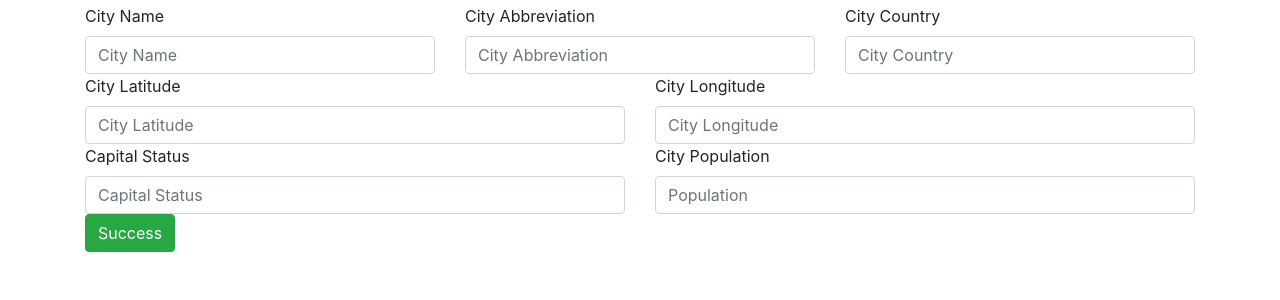
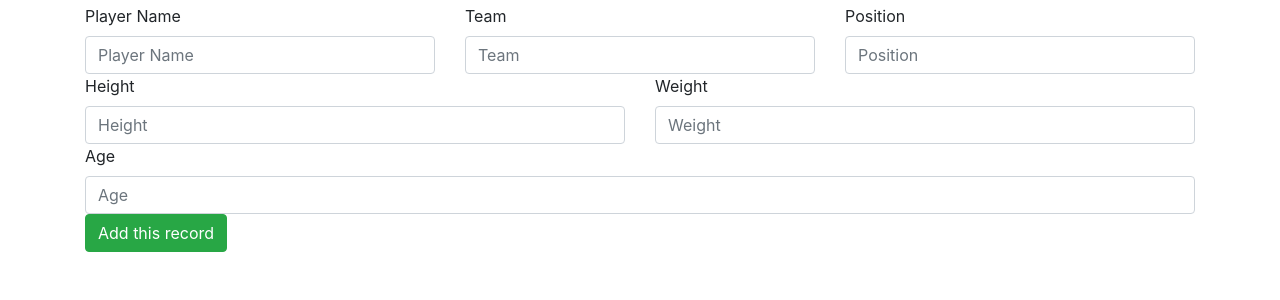
Before and after one commit to mcp48/IS601-Project3, a Flask app: page /player/new in a window 1280 px wide. Shown: the part 56-356 px from the top of the page. Run offline with Flask 2, Linux system fonts and the light colour scheme; some libraries are stand-ins or nearby versions.

Commit message:
Feature: Updated new template for new data

```diff
--- a/app/templates/new.html
+++ b/app/templates/new.html
@@ -1,45 +1,40 @@
 {% extends "layout.html" %}
 {% block content %}
-<form action="/cities/new" method="POST">
-    <div class="row">
+<form action="/player/new" method="POST">
+        <div class="row">
         <div class="col">
-            <label for="fldName">City Name</label>
-            <input id="fldName" type="text" class="form-control" placeholder="City Name" name="fldName">
+            <label for="plName">Player Name</label>
+            <input id="plName" type="text" class="form-control" placeholder="Player Name" name="plName">
         </div>
         <div class="col">
-            <label for="fldAbbreviation">City Abbreviation</label>
-            <input id="fldAbbreviation" type="text" class="form-control" placeholder="City Abbreviation"
-                   name="fldAbbreviation">
+            <label for="plTeam">Team</label>
+            <input id="plTeam" type="text" class="form-control" placeholder="Team"
+                   name="plTeam">
         </div>
         <div class="col">
-            <label for="fldCountry">City Country</label>
-            <input id="fldCountry" type="text" class="form-control" placeholder="City Country" name="fldCountry">
+            <label for="plPosition">Position</label>
+            <input id="plPosition" type="text" class="form-control" placeholder="Position" name="plPosition">
         </div>
     </div>
 
     <div class="row">
         <div class="col">
-            <label for="fldLat">City Latitude</label>
-            <input id="fldLat" type="text" class="form-control" placeholder="City Latitude" name="fldLat">
+            <label for="plHeight">Height</label>
+            <input id="plHeight" type="text" class="form-control" placeholder="Height" name="plHeight">
         </div>
         <div class="col">
-            <label for="fldlong">City Longitude</label>
-            <input id="fldlong" type="text" class="form-control" placeholder="City Longitude" name="fldLong">
+            <label for="plWeight">Weight</label>
+            <input id="plWeight" type="text" class="form-control" placeholder="Weight" name="plWeight">
         </div>
     </div>
     <div class="row">
         <div class="col">
-            <label for="fldCapitalStatus">Capital Status</label>
+            <label for="plAge">Age</label>
 
-            <input id="fldCapitalStatus" type="text" class="form-control" placeholder="Capital Status "
-                   name="fldCapitalStatus">
-        </div>
-        <div class="col">
-            <label for="fldPopulation">City Population</label>
-            <input id="fldPopulation" type="text" class="form-control" placeholder="Population" name="fldPopulation">
+            <input id="plAge" type="text" class="form-control" placeholder="Age" name="plAge">
         </div>
     </div>
-    <button type="submit" class="btn btn-success">Success</button>
+    <button type="submit" class="btn btn-success">Add this record</button>
 
 </form>
 
```
